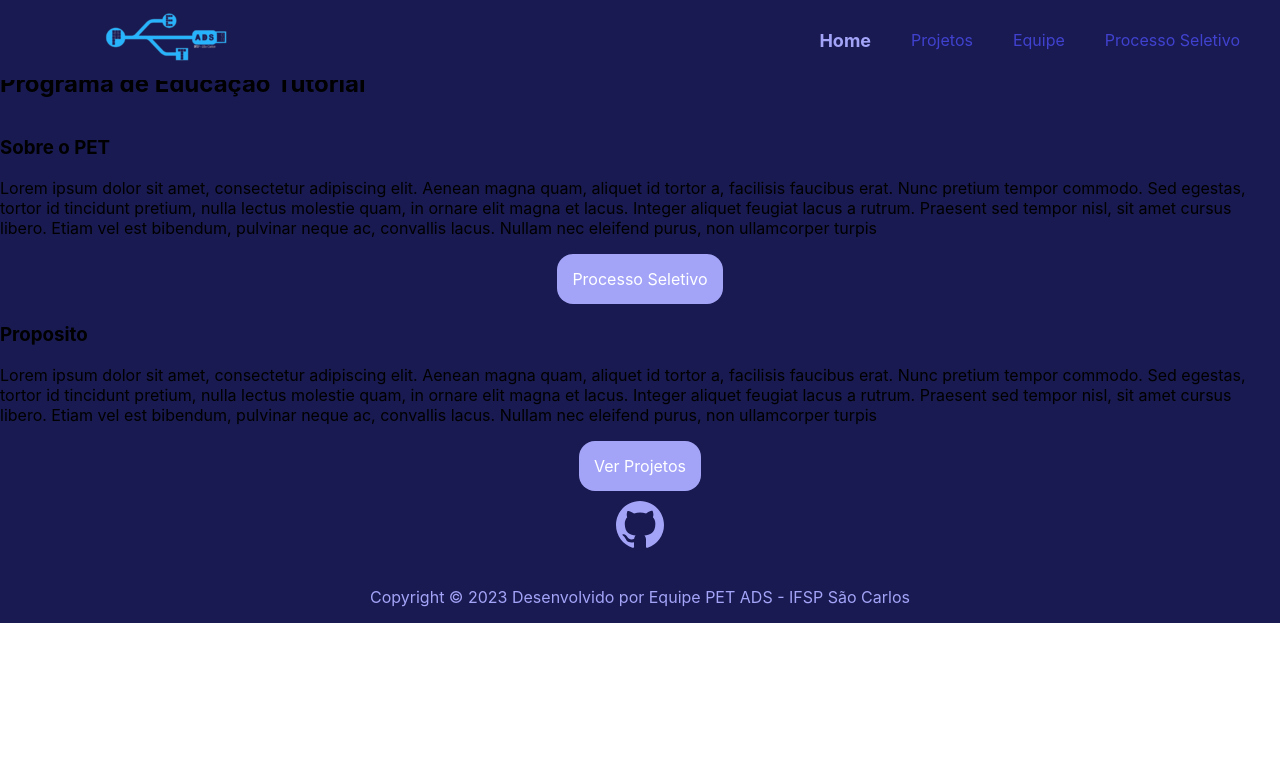
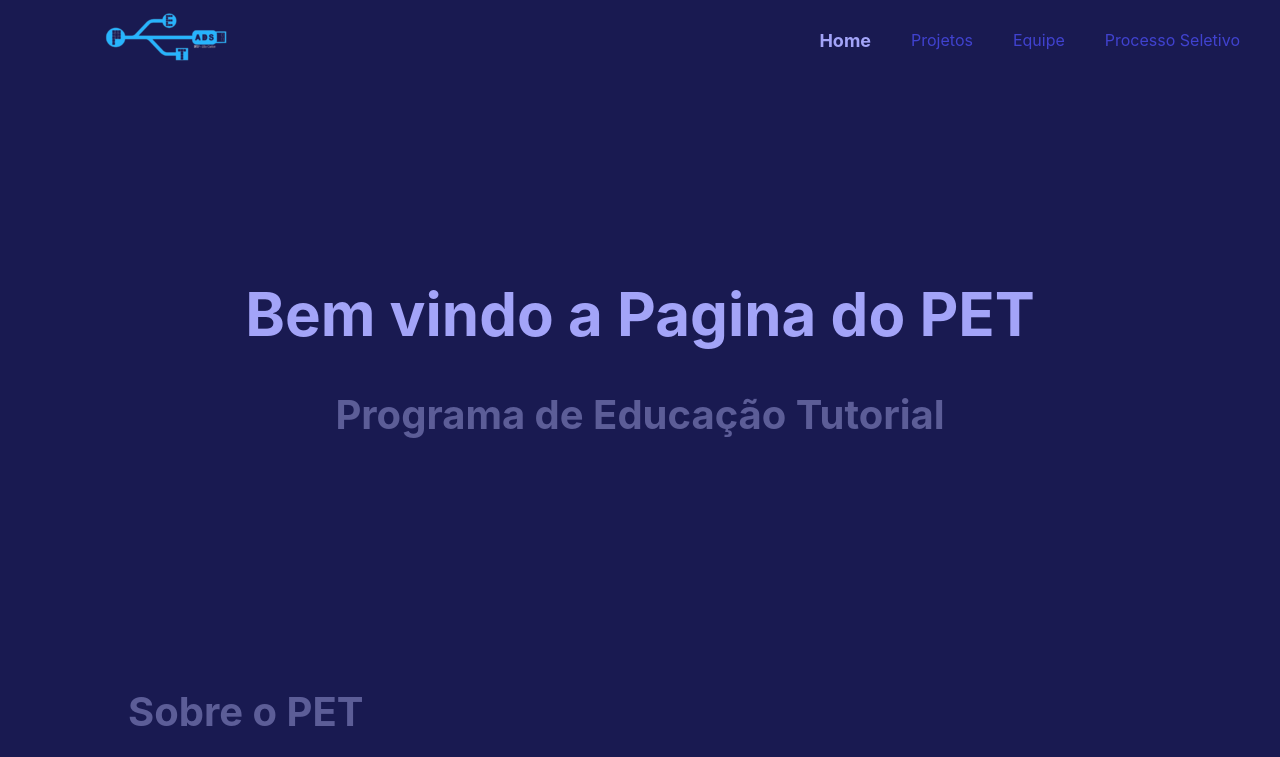
Before and after one commit to petlicbioifsp/homepage-pet-bio, a React (Create React App) app: page / in a window 1280 px wide. Shown: the top 757 px of the page. Built offline with nearby package versions, Linux system fonts and the light colour scheme.

Commit message:
Inserindo CSS na home

```diff
--- a/src/pages/Home/home.css
+++ b/src/pages/Home/home.css
@@ -1,32 +1,51 @@
 .home{
     background-color: var(--cor-background);
+    width:auto;
+    display: flex;
+    flex-direction: column;
+    align-items: center;
+    padding: 10%;
+}
+.home:first-child{
+    align-items: center;
 }
 
-.home-header{
-    margin: 0px 150px;
+
+.home section{
+    margin-top:-34;
+    width: 100%;
+    height: fit-content+10em;
+    position: inherit;
+    margin-block-start: 5em;
+    margin-block-end: 10em;
+    overflow: hidden;
+    margin-bottom: 10.5em;
 }
 
-.home-titulo--principal{
-    margin-top: 80px;
-    margin-bottom: 0px;
-    font-size: 72px;
+.home h1{
+    text-align: center;
+    width: 100%;
+    margin-top: 70px;
+    margin-bottom: 40px;
+    font-size: 60px;
     color: var(--cor-azul__claro);
+    white-space: nowrap;
+    overflow: hidden;
+}
+.home h2{
+    margin: 0px;
+    font-size: 40px;
+    color: var(--cor-texto);
+    text-align: center;
 }
 
-.home-titulo--secundario{
+.home h3{
     margin: 0px;
-    font-size: 60px;
+    font-size: 40px;
     color: var(--cor-texto);
+
 }
-
-.home-titulo--secundario strong{
-    color: var(--cor-azul__claro);
-    font-size: 72px;
+.home p{
+    color: var(--cor-texto);
+    font-size: 20px;
 }
-
-.home-texto{
-    margin-top: 20px;
-    color: var(--cor-texto);
-    font-size: 18px;
-    width: 70%;
-}
```
